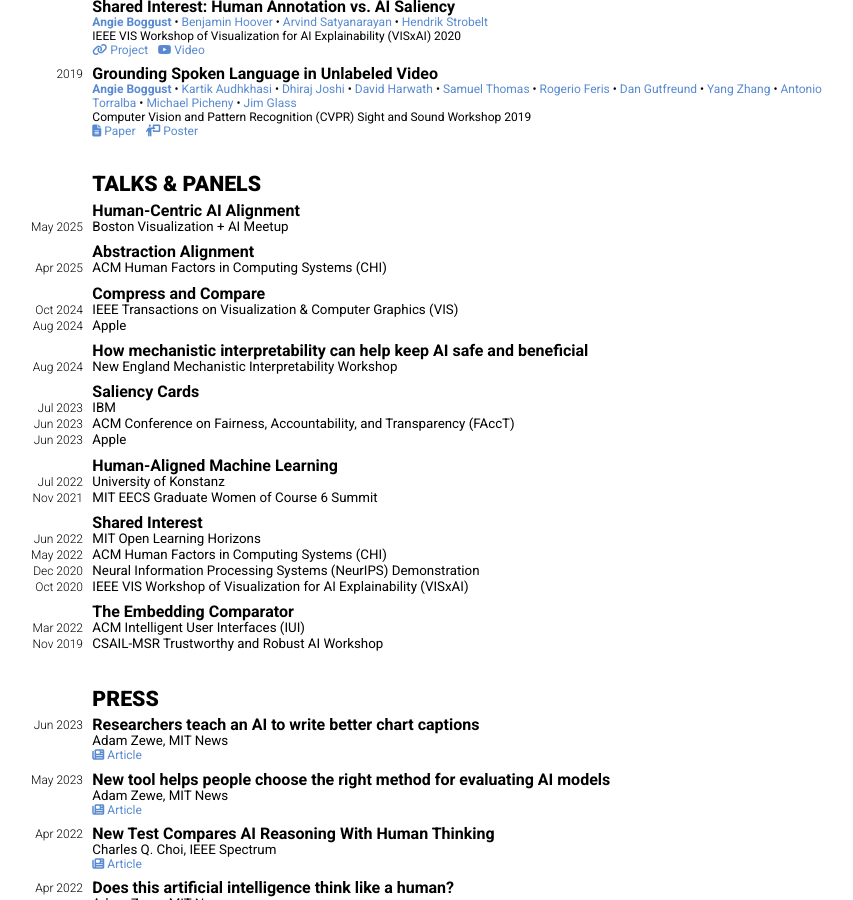
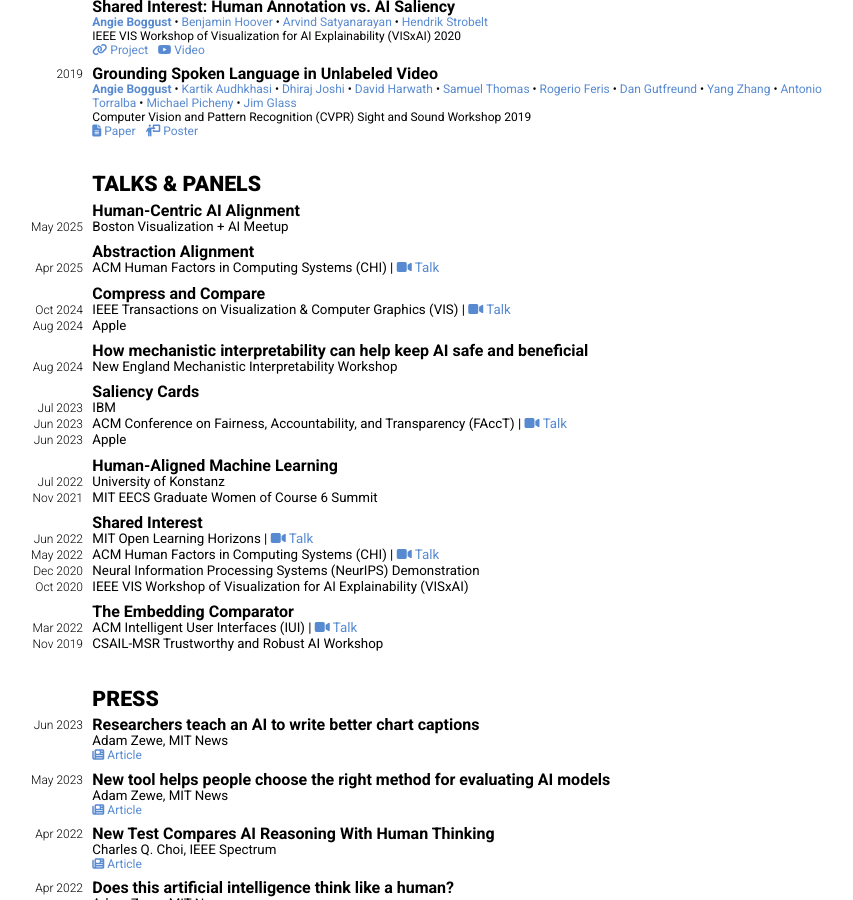
Before and after one commit to aboggust/aboggust.github.io, a Jekyll site: the page built from cv.markdown, in a window 1280 px wide and 900 px high, scrolled down 2421 px. Shown: the whole window, without its empty margins (228-1081 px from the left). Built offline with Jekyll 4.4.1, drawn with Linux system fonts in a browser that asks for light colours; nearby versions of some CDN libraries.

Commit message:
Link to talk recordings

```diff
--- a/_data/icons.yml
+++ b/_data/icons.yml
@@ -16,3 +16,4 @@ orcid: <i class="fa-brands fa-orcid"></i>
 poster: <i class="fa-solid fa-person-chalkboard"></i>
 article: <i class="fa-solid fa-newspaper"></i>
 slides: <i class="fa-solid fa-person-chalkboard"></i>
+recording: <i class="fa-solid fa-video"></i>
--- a/_data/talks.yml
+++ b/_data/talks.yml
@@ -6,10 +6,12 @@
   talks:
     - venue: chi
       date: 2025-04-28
+      url: https://www.youtube.com/watch?v=cLi93F6pEl0
 - title: Compress and Compare
   talks:
     - venue: vis
       date: 2024-10-17
+      url: https://www.youtube.com/watch?v=ESst2nxcXuA&t=3210s
     - venue: Apple
       date: 2024-08-21
 - title: How mechanistic interpretability can help keep AI safe and beneficial
@@ -22,6 +24,7 @@
       date: 2023-07-01 # Not sure of the day
     - venue: facct
       date: 2023-06-12
+      url: https://www.youtube.com/watch?v=T7PtxyqRADE
     - venue: Apple
       date: 2023-06-01 # Not sure of the day
 - title: Human-Aligned Machine Learning
@@ -37,6 +40,7 @@
       url: https://vimeo.com/725696608/7f5004019f
     - venue: chi
       date: 2022-05-06
+      url: https://www.youtube.com/watch?v=1SSgr96nBDc
     - venue: neurips-demo
       date: 2020-12-08
     - venue: visxai
@@ -45,5 +49,6 @@
   talks:
     - venue: iui
       date: 2022-03-22
+      url: https://www.youtube.com/watch?v=xpBdjzsDT3g
     - venue: CSAIL-MSR Trustworthy and Robust AI Workshop
       date: 2019-11-01 # Not sure of the day
--- a/cv.markdown
+++ b/cv.markdown
@@ -304,6 +304,9 @@ title: CV
                 {% else %}
                     {{instance.venue}}
                 {% endif %}
+                {% if instance.url %}
+                    | <a href="{{ instance.url }}">{{ site.data.icons["recording"] }} Talk</a>
+                {% endif %}
                 </div>
             </div>
             {% endfor %}
```
